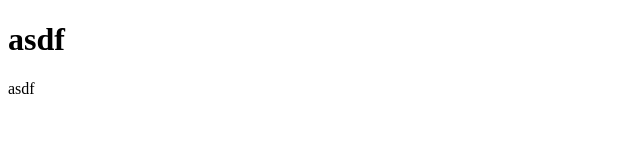
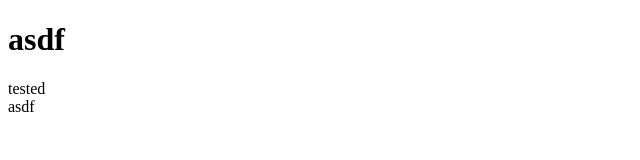
Before and after one commit to AlvarezBrandCo/website-repo, a plain HTML site: page index.html in a window 1280 px wide. Shown: the full height of the page, 0-640 px from the left. Drawn offline with Linux system fonts and the light colour scheme.

Commit message:
Update index.html

```diff
--- a/index.html
+++ b/index.html
@@ -8,6 +8,7 @@
   </head>
   <body>
     <h1>asdf</h1>
+    <div>tested</div>
   </body>
 </html>
 asdf
```
